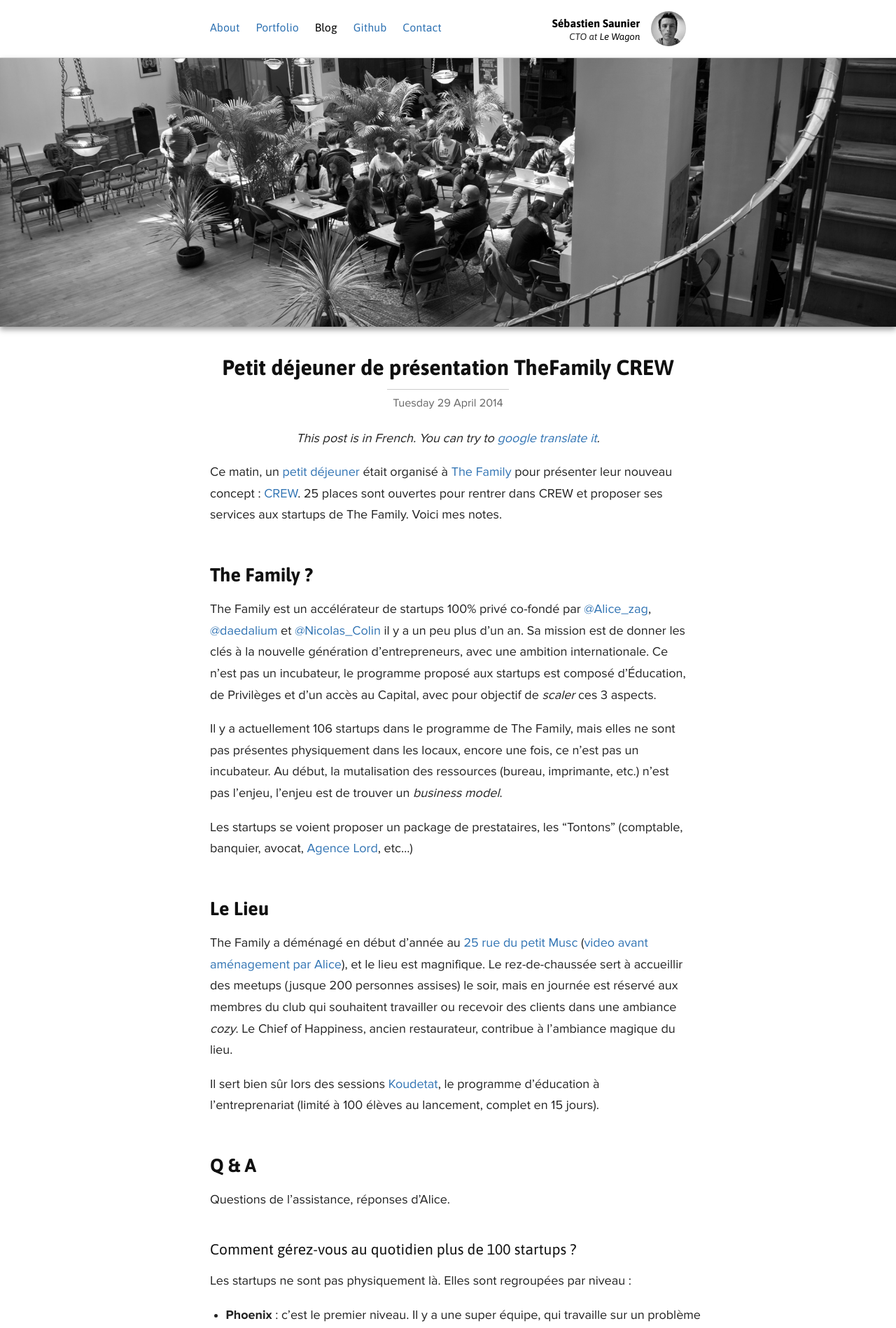
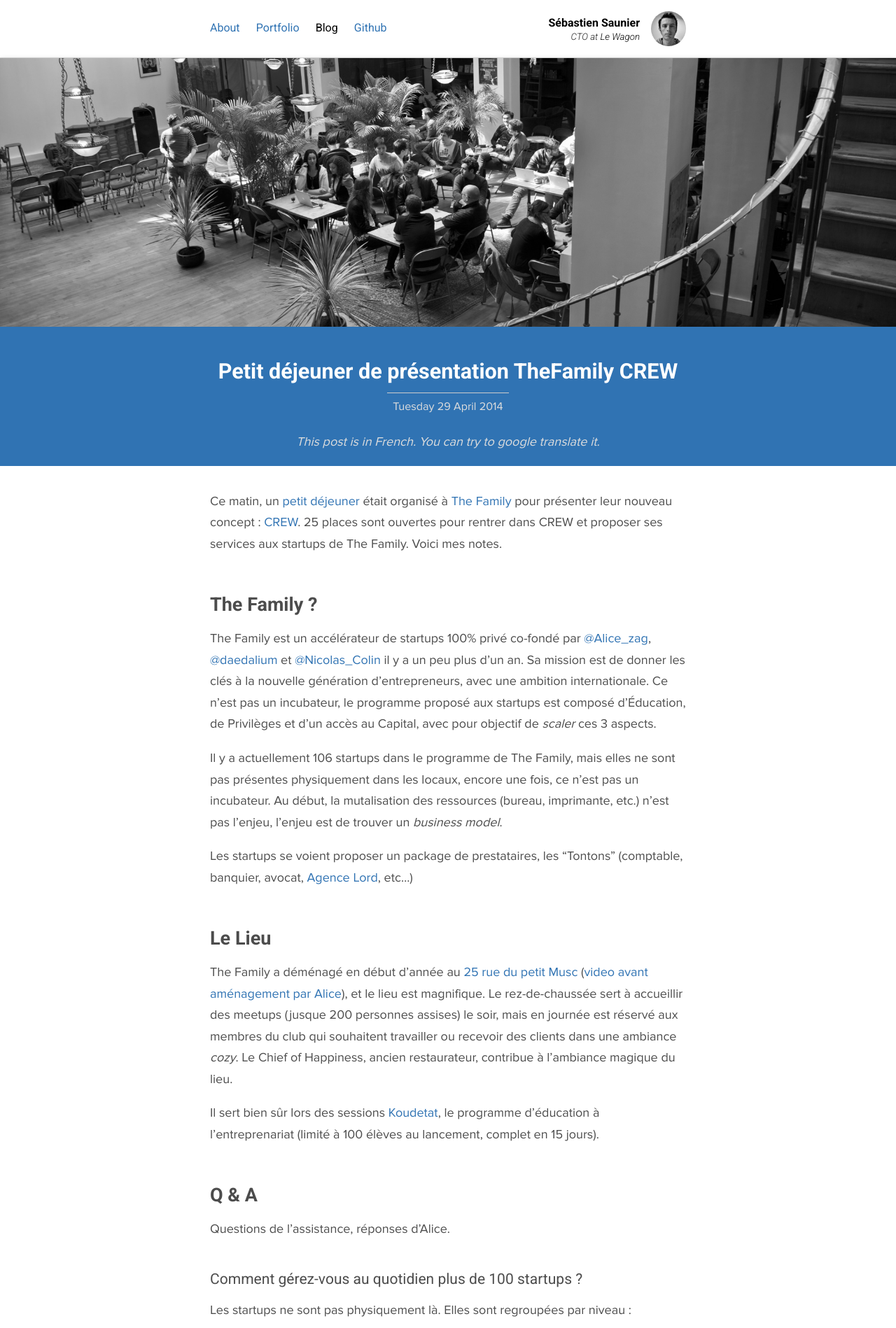
Before and after one commit to ssaunier/ssaunier.github.io, a Jekyll site: the page built from _posts/2014-04-29-petit-dejeuner-de-presentation-thefamily-crew.markdown, in a window 1280 px wide. Shown: the top 1898 px of the page at 70% size. Built offline with Jekyll 4.4.1, drawn with Linux system fonts in a browser that asks for light colours; Markdown is read by kramdown in place of the engine named in the settings; comment, search, counter and statistics services are not loaded; some of the changed text lies outside the part shown.

Commit message:
New fonts and colors

```diff
--- a/_layouts/default.html
+++ b/_layouts/default.html
@@ -11,7 +11,7 @@
     {% endif %}
   </title>
   <link rel="stylesheet" href="/css/site.css">
-  <link type="text/css" rel="stylesheet" href="http://fonts.googleapis.com/css?family=Ubuntu+Mono|Asap:400,700,400italic">
+  <link type="text/css" rel="stylesheet" href="http://fonts.googleapis.com/css?family=Ubuntu+Mono|Roboto:400,700,300italic">
   <link href="/favicon.ico" rel="shortcut icon" type="image/x-icon" />
   {% if page.description %}<meta name="description" content="{{page.description}}" />{% endif %}
   <link rel="alternate" type="application/atom+xml" title="RSS Feed for Sébastien Saunier's blog" href="/feed.xml" />
@@ -43,7 +43,7 @@
         <a class="{% if page.category == 'blog' %} selected {% endif %}" href="/blog/">Blog</a>
         <a href="https://github.com/ssaunier">Github</a>
         <!-- <a class="{% if page.category == 'contact' %} selected {% endif %} contact" href="/contact/">Contact</a> -->
-        <a href="https://www.officehour.fr/ssaunier" target="_blank">Contact</a>
+        <!-- <a href="https://www.officehour.fr/ssaunier" target="_blank">Contact</a> -->
       </nav>
       <div class="pull-right right logo">
         <div class="name">
@@ -74,7 +74,7 @@
   <footer>
     <p>
       Made with <a href="http://jekyllrb.com/">Jekyll</a>,
-      hosted on <a href="https://github.com/ssaunier/ssaunier.github.io">Github Pages</a>. Theme inspired by <a href="http://marcgg.com">marcgg.com</a>.
+      hosted on <a href="https://github.com/ssaunier/ssaunier.github.io">Github Pages</a>.
     </p>
     <ul class="links">
       <li>
@@ -92,11 +92,11 @@
           <i class="icon-linkedin"></i>
         </a>
       </li>
-      <li>
+      <!-- <li>
         <a href="https://plus.google.com/+SebastienSaunier?rel=author" title="I need this link for authorship reasons">
           <i class="icon-google-plus"></i>
         </a>
-      </li>
+      </li> -->
       <li>
         <a href="https://pinboard.in/u:ssaunier" title="Browse my bookmarks about Programming">
           <i class="icon-bookmarks"></i>
--- a/css/site.css
+++ b/css/site.css
@@ -50,9 +50,8 @@
 }
 
 h1, h2, h3 {
-  font-family: 'Asap', sans-serif;
+  font-family: 'Roboto', sans-serif;
   font-weight: 400;
-  color: #101010;
   margin-top: 2em;
   margin-bottom: 0.3em;
   line-height: 1.2em;
@@ -158,7 +157,7 @@
 
 /* Header and navigation */
 header {
-  font-family: 'Asap', Helvetica, Arial, sans-serif;
+  font-family: 'Roboto', Helvetica, Arial, sans-serif;
   font-weight: bold;
 }
 
@@ -207,6 +206,23 @@
 
 .twitter-tweet.twitter-tweet-rendered {
   margin: 1em auto !important;
+}
+
+article .inner {
+  padding-top: 1.5em;
+  margin-top: -1em;
+  color: white;
+}
+
+article {
+  background-color: #3073b3;
+}
+
+article .post {
+  margin-top: 1em;
+  padding-top: 1em;
+  background-color: white;
+  color: rgba(0, 0, 0, 0.7);
 }
 
 .post > .highlight {
@@ -371,12 +387,15 @@
 }
 
 .meta {
-  color: #666;
+  color: #ddd;
   display: inline-block;
   border-top: 1px solid #ccc;
   font-size: 0.9em;
   margin-top: 4px;
   padding: 4px 8px;
+}
+.suggest-translate, .suggest-translate a {
+    color: #ddd;
 }
 
 .convinced { margin: 6em 0 4em 0;}
@@ -437,10 +456,11 @@
 .post-photo {
   height: 24em;
   margin-top: -1.5em;
-  margin-bottom: 2.5em;
+  margin-bottom: 1.9em;
   background-size: cover;
   background-position: center;
   box-shadow: 0px 4px 8px #999;
+  z-index: 2;
 }
 
 @media (max-width: 420px) {
```
Also changed, not shown: index.html (line endings or trailing spaces).
